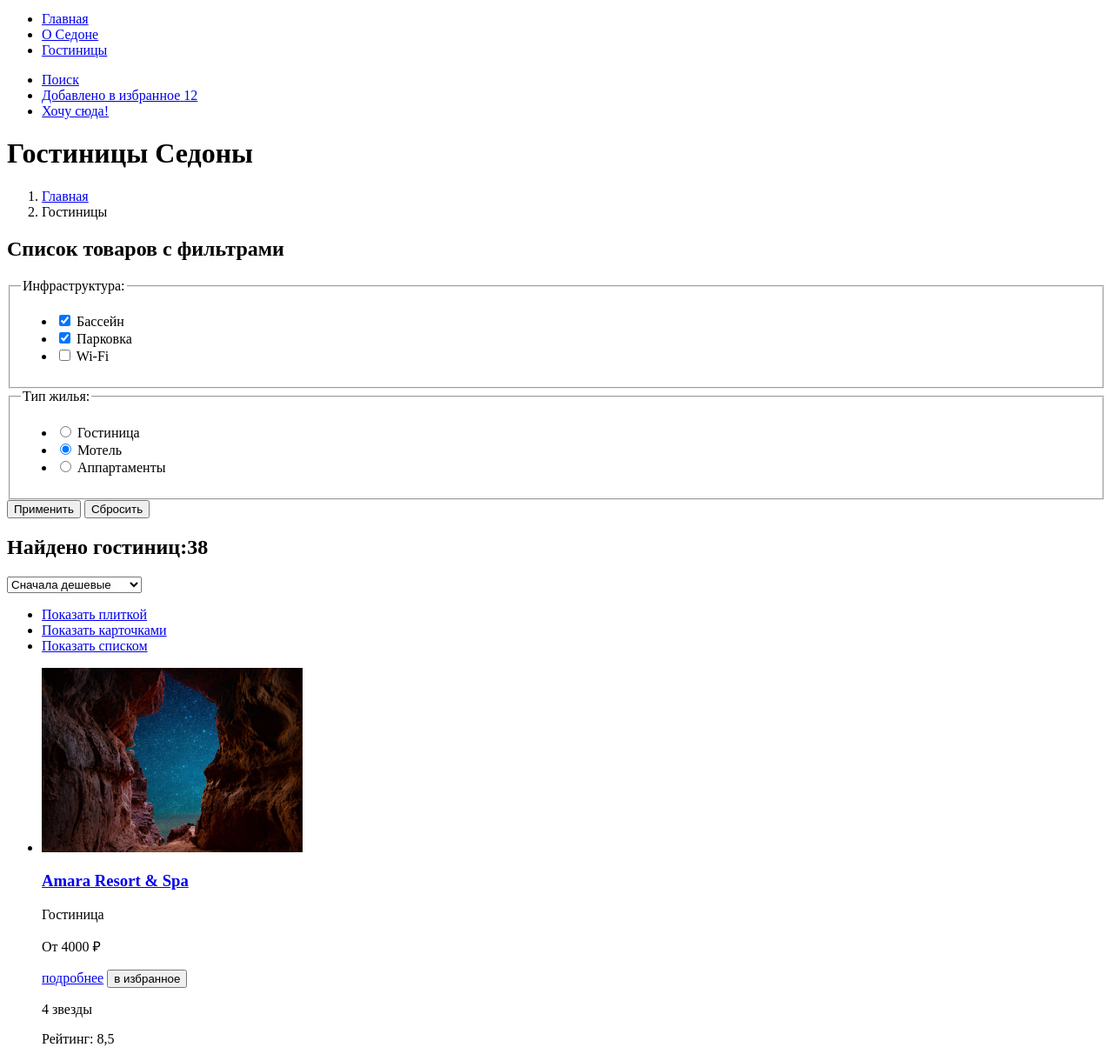
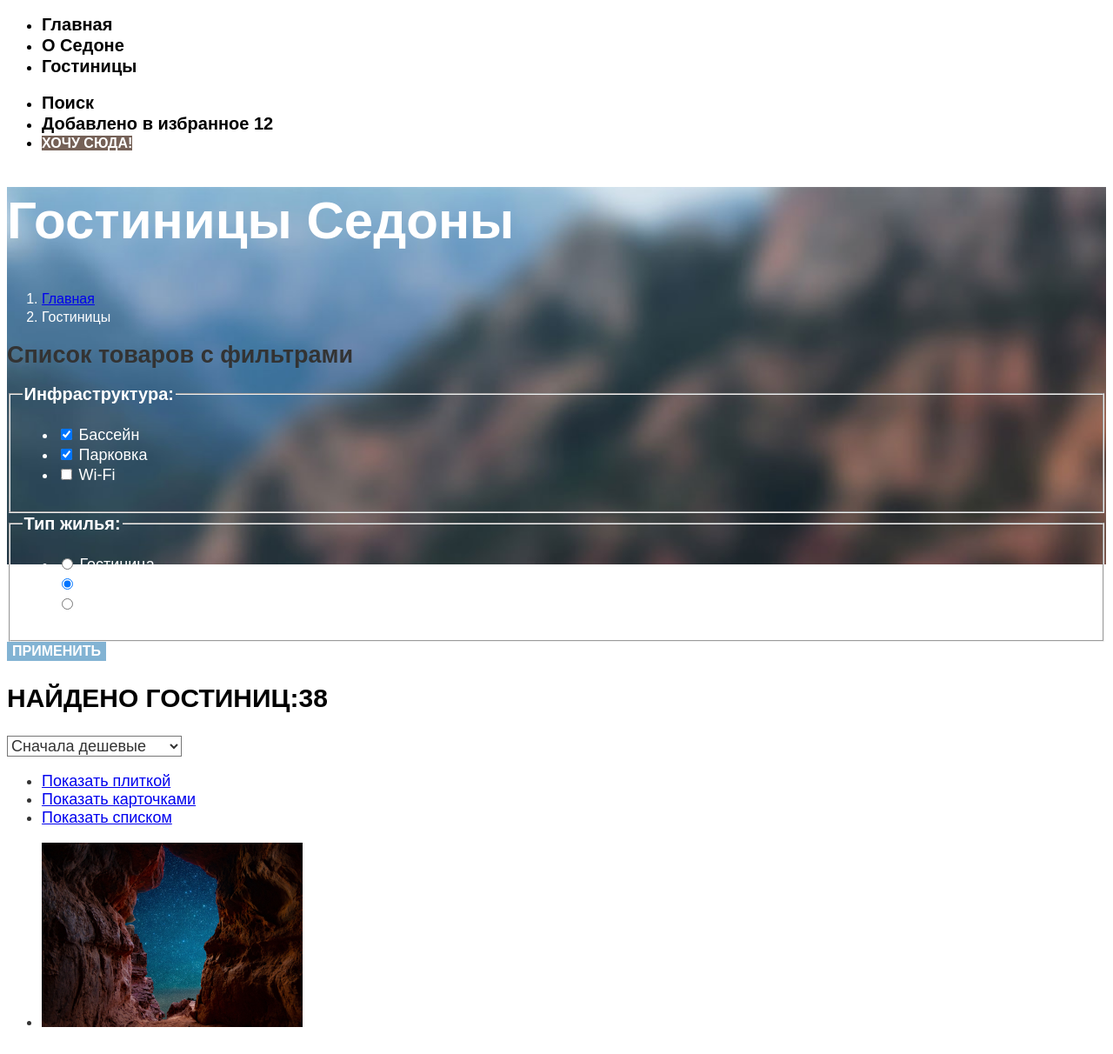
Before and after one commit to htmlacademy-htmlcss/2117097-sedona-39, a plain HTML site: page catalog.html in a window 1280 px wide. Shown: the part 85-1297 px from the top of the page at 87% size. Drawn offline with Linux system fonts and the light colour scheme.

Commit message:
Добавление стилей

```diff
--- a/catalog.html
+++ b/catalog.html
@@ -3,6 +3,7 @@
   <head>
     <meta charset="UTF-8">
     <title>Каталог</title>
+    <link rel="stylesheet" href="styles/style.css">
   </head>
   <body>
     <header class="page-header" data-test="header">
@@ -12,7 +13,7 @@
         </a>
         <ul class="navigation-list">
           <li class="navigation-item">
-            <a class="navigation-link" href="#">Главная</a>
+            <a class="navigation-link" href="index.html">Главная</a>
           </li>
           <li class="navigation-item">
             <a class="navigation-link" href="#">О Седоне</a>
--- /dev/null
+++ b/styles/style.css
@@ -0,0 +1,281 @@
+@font-face {
+  font-family: "PT Sans";
+  font-style: normal;
+  font-weight: 400;
+  src: url(../fonts/ptsans-400.woff2) format(.woff2);
+  font-display: swap;
+}
+
+@font-face {
+  font-family: "PT Sans";
+  font-style: normal;
+  font-weight: 700;
+  src: url(../fonts/ptsans-700.woff2) format(.woff2);
+  font-display: swap;
+}
+
+body {
+  font-family: "PT Sans", sans-serif;
+  font-size: 18px;
+  line-height: 21px;
+  color: #333333;
+  background-color: #FFFFFF;
+}
+
+.page-header {
+  color: #000000;
+  background-color: #ffffff;
+}
+
+.navigation-link {
+  font-size: 20px;
+  line-height: 24px;
+  font-weight: 700;
+  text-align: center;
+  text-decoration: none;
+  color: inherit;
+}
+
+.hero {
+  color:#333333;
+  background-color: #ffffff;
+  background-image: url("../images/main/index-background.jpg");
+  background-size: 100% auto;
+  background-repeat: no-repeat;
+}
+
+.advantages-list {
+  text-align: center;
+}
+
+.advantages-title {
+  font-size: 24px;
+  line-height: 28px;
+  font-weight: 700;
+  text-transform: uppercase;
+}
+
+.lead {
+  font-size: 30px;
+  line-height: 36px;
+  font-weight: 700;
+  text-align: center;
+  color: #000000;
+  text-transform: uppercase;
+}
+
+.advantages {
+  text-align: center;
+}
+
+
+.advantages-item:nth-child(even) {
+  background-color: #83B3D31F;
+}
+
+.advantages-item:nth-child(3n) {
+  background-color: #83B3D333;
+}
+
+.advantages-item-img {
+  color:#FFFFFF;
+  background-color: #82B3D3;
+}
+
+.advantages-title {
+  text-transform: uppercase;
+}
+
+.infrastructure {
+  text-align: center;
+}
+
+.infrastructure-item:nth-child(odd) {
+  background-color: #83B3D31F;
+}
+
+.infrastructure-item:nth-child(even) {
+  background-color: #83B3D333;
+}
+
+.search-hotel {
+  text-align: center;
+}
+
+.search-hotel-button {
+  font-size: 20px;
+  line-height: 36px;
+  font-weight: 700;
+  text-align: center;
+  color: #FFFFFF;
+  background-color: #756157;
+  text-decoration: none;
+  text-transform: uppercase;
+}
+
+.newsletter {
+background-color: #FFFFFF;
+background-image: url("../images/main/subscribe.jpg");
+background-size: 100% auto;
+background-repeat: no-repeat;
+text-align: center;
+}
+
+.button {
+  font-size: 16px;
+  line-height: 20px;
+  font-weight: 700;
+  text-align: center;
+  text-transform: uppercase;
+  color: #FFFFFF;
+  background-color: #756157;
+  text-decoration: none;
+}
+
+.newsletter-button {
+  font-size: 20px;
+  line-height: 36px;
+  font-weight: 700;
+  text-align: center;
+  color: #FFFFFF;
+  background-color: #82B3D3;
+  text-decoration: none;
+  border: #82B3D3;
+  text-transform: uppercase;
+}
+
+.main-inner {
+  background-image: url("../images/main/blurheadersedona.jpg");
+  background-color: #FFFFFF;
+  background-size: 100% auto;
+  background-repeat: no-repeat;
+}
+
+.inner-header-title {
+  font-size: 60px;
+  line-height: 78px;
+  font-weight: 700;
+  text-align: left;
+  color: #FFFFFF;
+}
+
+.breadcrumbs {
+  font-size: 16px;
+  color: #FFFFFF;
+}
+
+.catalog-filter-title {
+  font-size: 20px;
+  line-height: 24px;
+  font-weight: 700;
+  color: #FFFFFF;
+}
+
+.catalog-filter-list {
+  line-height: 23px;
+  font-weight: 400;
+  color: #FFFFFF;
+}
+
+.catalog-button-submit {
+  font-size: 16px;
+  line-height: 20px;
+  font-weight: 700;
+  text-align: center;
+  color: #FFFFFF;
+  background-color: #82B3D3;
+  text-transform: uppercase;
+  border: 0px;
+}
+
+.catalog-button-reset {
+  font-size: 16px;
+  line-height: 20px;
+  font-weight: 700;
+  text-align: center;
+  color: #FFFFFF;
+  text-transform: uppercase;
+  background: none;
+  border: 0px;
+}
+
+.select-control {
+  font-size: 18px;
+  line-height: 21px;
+  font-weight: 400;
+  color: #333333;
+  background-color: #FFFFFF;
+}
+
+.catalog-products-title {
+  font-size: 30px;
+  line-height: 36px;
+  font-weight: 700;
+  color: #000000;
+  text-transform: uppercase;
+}
+
+.product-card-link {
+  font-size: 24px;
+  line-height: 28px;
+  font-weight: 700;
+  color: #000000;
+  text-decoration: none;
+}
+
+.product-card-button {
+  font-size: 16px;
+  line-height: 20px;
+  font-weight: 700;
+  text-align: center;
+  text-transform: uppercase;
+  color: #FFFFFF;
+  background-color: #756157;
+  text-decoration: none;
+}
+
+.button-favorite {
+  font-size: 16px;
+  line-height: 20px;
+  font-weight: 700;
+  text-align: center;
+  text-transform: uppercase;
+  color: #FFFFFF;
+  background-color: #82B3D3;
+  text-decoration: none;
+  border: 0px;
+}
+
+.product-card-rating {
+  font-size: 16px;
+  line-height: 20px;
+  text-transform: uppercase;
+  text-align: right;
+  background-color: #F2F2F2;
+  text-decoration: none;
+  border: 0px;
+}
+
+.pagination {
+  background-color: #ffffff;
+}
+
+.pagination-link {
+  color: #ffffff;
+  background-color: #82B3D3;
+  text-decoration: none;
+  font-size: 20px;
+  line-height: 36px;
+  font-weight: 700;
+}
+
+.pagination-dots {
+  color: #ffffff;
+  background-color: #82B3D3;
+}
+
+.pagination-current {
+  color: #000000;
+  background-color: #F2F2F2;
+  ;
+}
```
Also changed, not shown: index.html (+2 -1 lines), images/icons/Vector-1.svg (added), images/icons/Vector-2.svg (added), images/icons/Vector-3.svg (added), images/icons/Vector-4.svg (added), images/icons/Vector-5.svg (added), images/icons/Vector-8.svg (added), images/icons/Vector.svg (added), images/icons/heart.svg (added), images/icons/home.svg (added), images/icons/search.svg (added), images/icons/star.svg (added), images/main/index-background.jpg (added).
